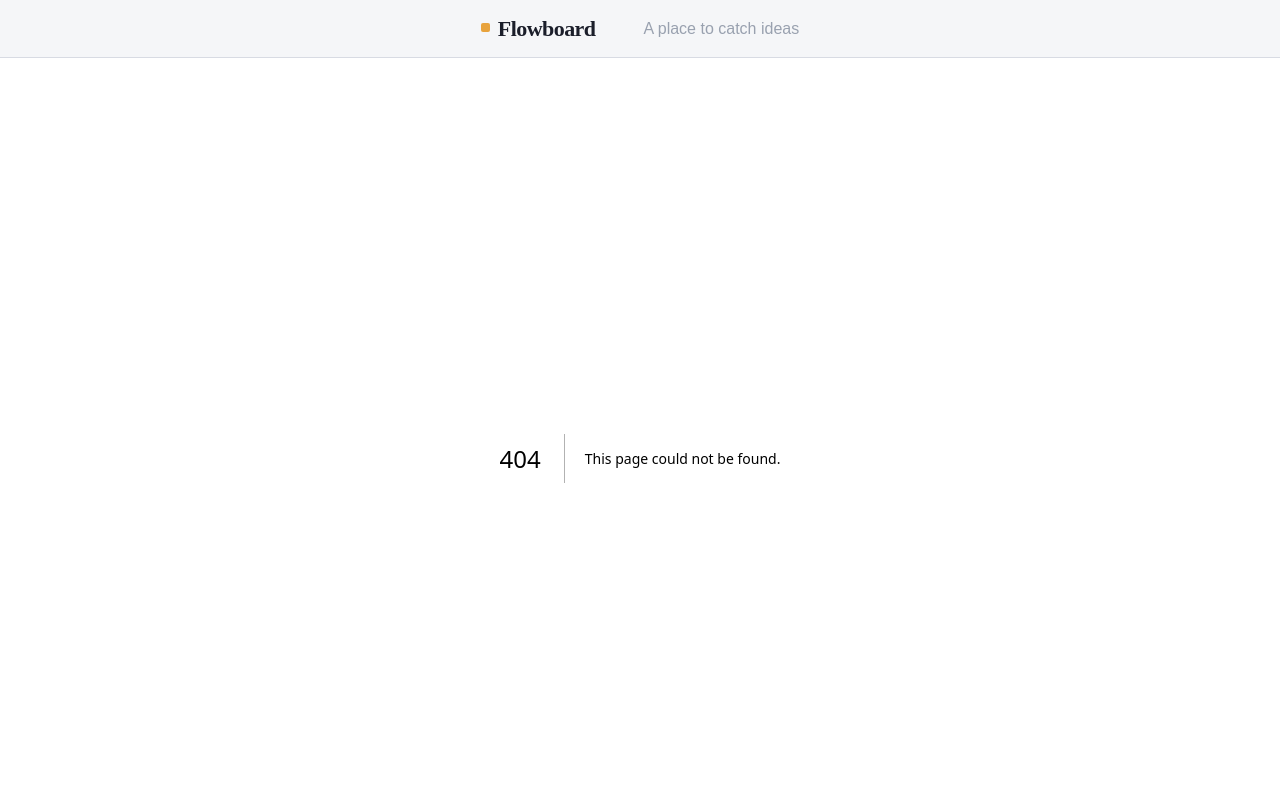
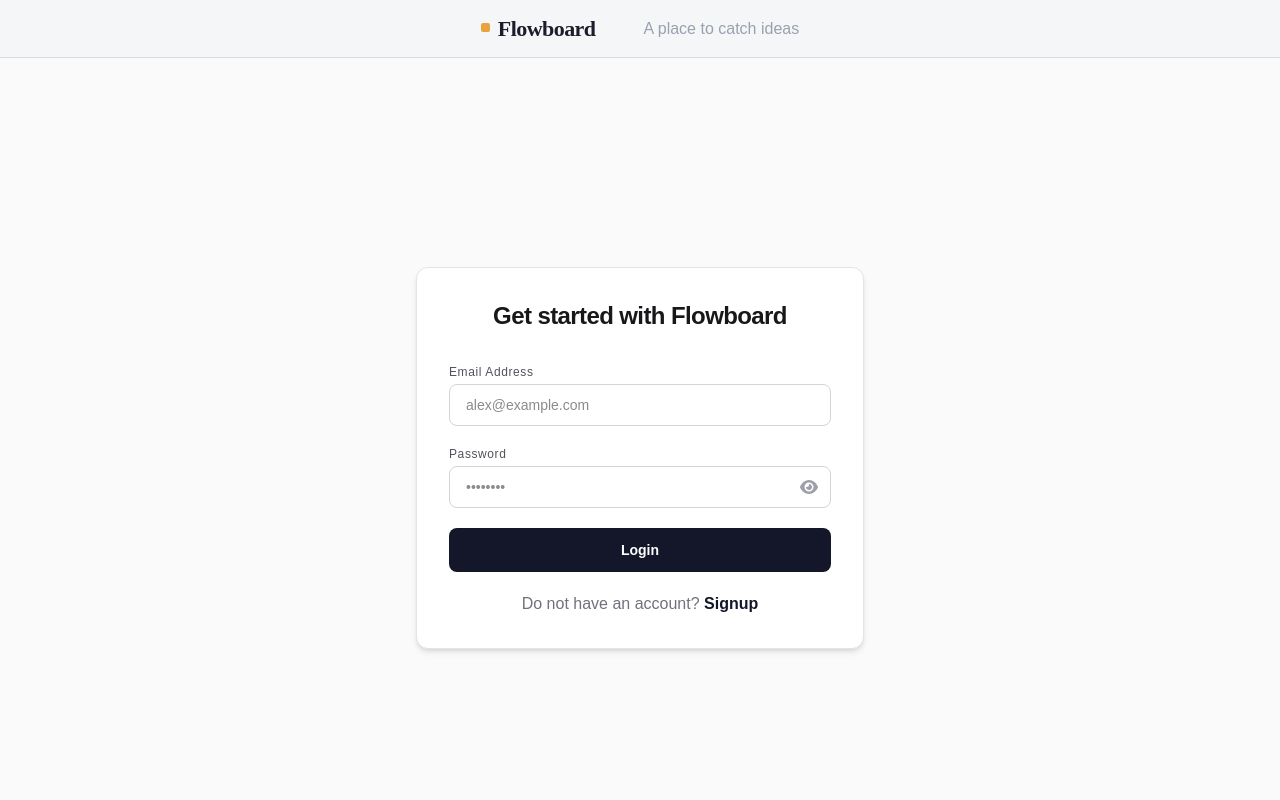
Before and after one commit to sahrishmubarik/Flowboard, a Next.js app: page /auth/login in a window 1280 px wide. Before the commit this address had no page. Shown: the top 800 px of the page. Built offline with nearby package versions, Linux system fonts and the light colour scheme.

Commit message:
feat(auth): add login flow and update app layout

```diff
--- /dev/null
+++ b/src/app/auth/login/page.tsx
@@ -0,0 +1,216 @@
+"use client";
+
+import { useState } from "react";
+import { useForm } from "react-hook-form";
+import { zodResolver } from "@hookform/resolvers/zod";
+import { useMutation } from "@tanstack/react-query";
+
+import {
+  loginSchema,
+  LoginInput,
+} from "@/lib/validations/auth";
+
+import { useToast } from "@/components/ui/ToastProvider";
+import LoadingSpinner from "@/components/ui/LoadingSpinner";
+
+import { FontAwesomeIcon } from "@fortawesome/react-fontawesome";
+import {
+  faEye,
+  faEyeSlash,
+} from "@fortawesome/free-solid-svg-icons";
+
+
+
+export default function login(){
+
+
+  const { showToast } = useToast();
+
+  const [showPassword, setShowPassword] = useState(false);
+
+
+  const {
+    register,
+    handleSubmit,
+    formState: { errors },
+  } = useForm<LoginInput>({
+    resolver: zodResolver(loginSchema),
+
+    // Validate when user leaves an input
+    mode: "onBlur",
+
+    defaultValues: {
+
+      email: "",
+      password: "",
+
+    },
+  });
+
+  const mutation = useMutation({
+    mutationFn: async (formData: LoginInput) => {
+      const response = await fetch("/api/auth", {
+        method: "POST",
+        headers: {
+          "Content-Type": "application/json",
+        },
+
+        body: JSON.stringify({
+          action: "login",
+          ...formData}),
+      });
+
+      const data = await response.json();
+
+      if (!response.ok) {
+        throw new Error(
+          data.message || "Registration failed"
+        );
+      }
+
+      return data;
+    },
+
+  onSuccess: (data) => {
+  showToast(
+    data.message ||
+      "Please check your email to verify your account.",
+    "success"
+  );
+},
+
+onError: (error) => {
+      showToast(
+        error.message || "Registration failed",
+        "error"
+      );
+    },
+  });
+
+  const onSubmit = (data: LoginInput) => {
+    mutation.mutate(data);
+  };
+    return(
+         <div className="flex min-h-screen items-center justify-center bg-zinc-50 px-4">
+      <div className="w-full max-w-md rounded-xl border border-zinc-200 bg-white p-8 shadow-md">
+
+        {/* Heading */}
+        <div className="mb-8 text-center">
+          <h2 className="text-2xl font-bold tracking-tight text-zinc-900">
+           Get started with Flowboard
+          </h2>
+
+        </div>
+         <form
+                  className="space-y-5"
+                  onSubmit={handleSubmit(onSubmit)}
+                  noValidate
+                >
+
+
+                  {/* Email */}
+                  <div>
+                    <label className="mb-1 block text-xs font-medium tracking-wider text-zinc-600">
+                      Email Address
+                    </label>
+
+                    <input
+                      type="email"
+                      {...register("email")}
+                      className={`w-full rounded-lg border px-4 py-2.5 text-sm text-zinc-900 outline-none transition ${
+                        errors.email
+                          ? "border-red-400 focus:border-red-500 focus:ring-1 focus:ring-red-500"
+                          : "border-zinc-300 focus:border-indigo-600 focus:ring-1 focus:ring-indigo-600"
+                      }`}
+                      placeholder="alex@example.com"
+                    />
+
+                    {errors.email && (
+                      <p className="mt-1 text-xs font-medium text-red-500">
+                        {errors.email.message}
+                      </p>
+                    )}
+                  </div>
+
+                  {/* Password */}
+                  <div>
+                    <label className="mb-1 block text-xs font-medium tracking-wider text-zinc-600">
+                      Password
+                    </label>
+
+                    <div className="relative">
+                      <input
+                        type={showPassword ? "text" : "password"}
+                        {...register("password")}
+                        className={`w-full rounded-lg border py-2.5 pl-4 pr-10 text-sm text-zinc-900 outline-none transition ${
+                          errors.password
+                            ? "border-red-400 focus:border-red-500 focus:ring-1 focus:ring-red-500"
+                            : "border-zinc-300 focus:border-indigo-600 focus:ring-1 focus:ring-indigo-600"
+                        }`}
+                        placeholder="••••••••"
+                      />
+
+                      <button
+                        type="button"
+                        onClick={() =>
+                          setShowPassword((prev) => !prev)
+                        }
+                        className="absolute inset-y-0 right-0 flex cursor-pointer items-center pr-3 text-zinc-400 hover:text-zinc-600"
+                        aria-label={
+                          showPassword
+                            ? "Hide password"
+                            : "Show password"
+                        }
+                      >
+                        <FontAwesomeIcon
+                          icon={
+                            showPassword
+                              ? faEyeSlash
+                              : faEye
+                          }
+                          className="h-4 w-4"
+                        />
+                      </button>
+                    </div>
+
+                    {errors.password && (
+                      <p className="mt-1 text-xs font-medium text-red-500">
+                        {errors.password.message}
+                      </p>
+                    )}
+                  </div>
+
+
+
+                  {/* Submit */}
+               <button
+                          type="submit"
+                          disabled={mutation.isPending}
+                          className="flex w-full cursor-pointer items-center justify-center gap-2 rounded-lg bg-[var(--board-ink)] py-3 text-sm font-semibold text-white transition duration-150 hover:bg-[var(--board-panel)] active:scale-[0.98] disabled:cursor-not-allowed disabled:opacity-60"
+                        >
+                          {mutation.isPending ? (
+                            <>
+                              <LoadingSpinner size="sm" />
+                              <span>Login account...</span>
+                            </>
+                          ) : (
+                            "Login"
+                          )}
+                        </button>
+
+                  {/* Login */}
+                  <p className="text-center text-zinc-500">
+                    Do not have an account?{" "}
+
+                    <a
+                      href="/auth/login"
+                      className="font-semibold text-[var(--board-ink)]"
+                    >
+                      Signup
+                    </a>
+                  </p>
+                </form>
+                  </div>
+                    </div>
+    )
+}
--- a/src/app/layout.tsx
+++ b/src/app/layout.tsx
@@ -33,6 +33,7 @@ export default function RootLayout({ children }: LayoutProps<"/">) {
 
 
        <body className="min-h-full flex flex-col">
+        <div className="flex min-h-screen flex-col">
        <Header />
       {/* Wrap children so all pages have access to React Query hooks */}
        <ToastProvider>
@@ -41,6 +42,7 @@ export default function RootLayout({ children }: LayoutProps<"/">) {
           </QueryProvider>
            </ToastProvider>
        <Footer />
+       </div>
        </body>
     </html>
   );
```
Also changed, not shown: package.json (+5 -5 lines), 1 other file (tests, documents, lock files or other folders).
